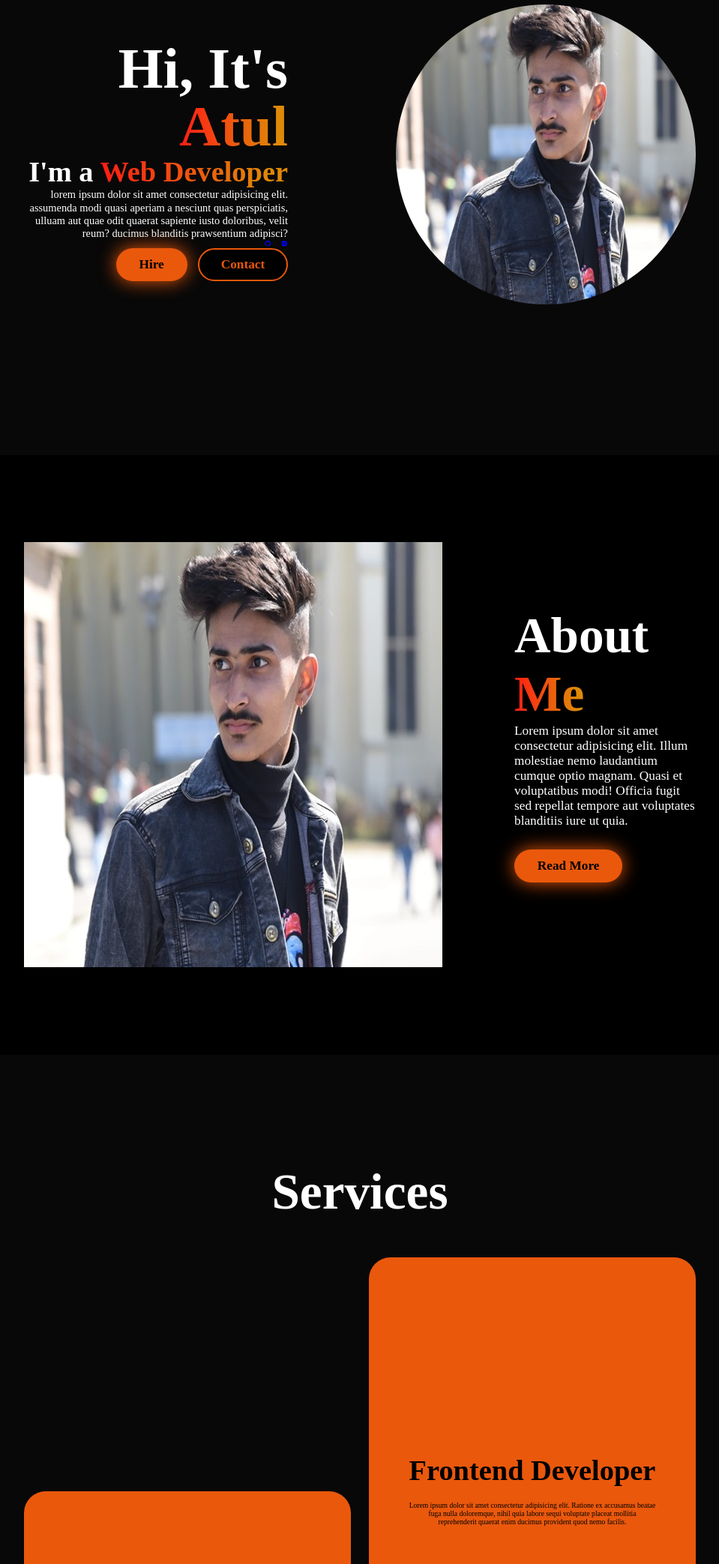
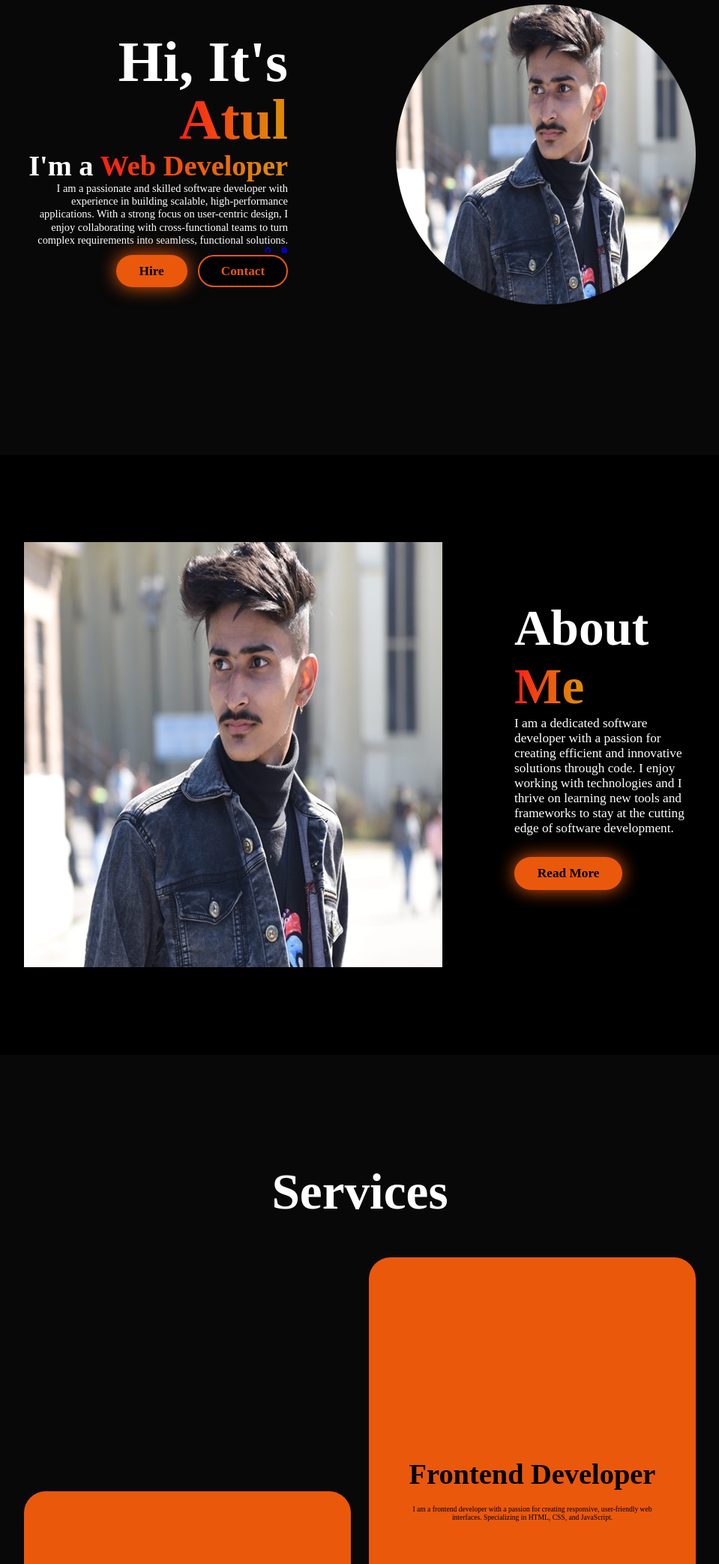
Before and after one commit to Atulsingh55/Atul, a plain HTML site: page index.html in a window 1280 px wide. Shown: the part 193-2279 px from the top of the page at 75% size, without its empty margins (160-1119 px from the left). Drawn offline with nearby package versions, Linux system fonts and the light colour scheme.

Commit message:
Update index.html

```diff
--- a/index.html
+++ b/index.html
@@ -36,9 +36,9 @@
                 I'm a <span>Web Developer</span>
             </h3>
             <p>
-                lorem ipsum dolor sit amet consectetur adipisicing elit. assumenda modi quasi
-                aperiam a nesciunt quas perspiciatis, ulluam aut quae odit quaerat sapiente
-                iusto doloribus,  velit reum? ducimus blanditis prawsentium adipisci?
+                I am a passionate and skilled software developer with experience in building scalable, high-performance applications.
+                With a strong focus on user-centric design, I enjoy collaborating with cross-functional teams to turn complex requirements
+                into seamless, functional solutions.
             </p>
 
             <div calss="social-icons">
@@ -77,7 +77,9 @@
 
         <div class="about-content">
             <h2>About <span>Me</span></h2>
-            <p>Lorem ipsum dolor sit amet consectetur adipisicing elit. Illum molestiae nemo laudantium cumque optio magnam. Quasi et voluptatibus modi! Officia fugit sed repellat tempore aut voluptates blanditiis iure ut quia.</p>
+            <p>
+            I am a dedicated software developer with a passion for creating efficient and innovative solutions through code. I enjoy working with technologies and I thrive on learning new tools and frameworks to stay at the cutting edge of software development.
+           </p>
             <a href="#" class="btn">Read More</a>
         </div>
     </div>
@@ -92,7 +94,7 @@
                 <div class="service-info">
                     <i class="bx bxl-figma"></i>
                     <h4> UI/UX Design</h4>
-                    <p>Lorem ipsum dolor sit amet consectetur adipisicing elit. Ratione ex accusamus beatae fuga nulla doloremque, nihil quia labore sequi voluptate placeat mollitia reprehenderit quaerat enim ducimus provident quod nemo facilis.</p>
+                    <p>As a UI/UX designer, I focus on crafting intuitive and engaging digital experiences that prioritize user needs.</p>
                 </div>
             </div>
 
@@ -101,7 +103,7 @@
                     <div class="service-info">
                         <i class="bx bxl-code"></i>
                         <h4>Frontend Developer</h4>
-                        <p>Lorem ipsum dolor sit amet consectetur adipisicing elit. Ratione ex accusamus beatae fuga nulla doloremque, nihil quia labore sequi voluptate placeat mollitia reprehenderit quaerat enim ducimus provident quod nemo facilis.</p>
+                        <p>I am a frontend developer with a passion for creating responsive, user-friendly web interfaces. Specializing in HTML, CSS, and JavaScript.</p>
                     </div>
                 </div>
 
@@ -110,7 +112,7 @@
                         <div class="service-info">
                             <i class="bx bxl-code-curly"></i>
                             <h4>Backend Developer</h4>
-                            <p>Lorem ipsum dolor sit amet consectetur adipisicing elit. Ratione ex accusamus beatae fuga nulla doloremque, nihil quia labore sequi voluptate placeat mollitia reprehenderit quaerat enim ducimus provident quod nemo facilis.</p>
+                            <p>As a backend developer, I specialize in building robust, scalable server-side systems that power modern applications.</p>
                         </div>
                     </div>
         </div>
@@ -125,7 +127,7 @@
                 <img src="project1.png" alt="">
 
                 <h3>Project 1</h3>
-                <p>Lorem ipsum dolor sit amet consectetur, adipisicing elit. Enim quos, dolorum, explicabo modi veniam autem iste iure facere aperiam similique quibusdam ducimus voluptates itaque necessitatibus est distinctio molestiae officiis eos.</p>
+                <p></p>
                 <div class="btn">Review Project</div>
             </div>
 
@@ -134,7 +136,7 @@
                 <img src="project2.png" alt="">
 
                 <h3>Project 2</h3>
-                <p>Lorem ipsum dolor sit amet consectetur, adipisicing elit. Enim quos, dolorum, explicabo modi veniam autem iste iure facere aperiam similique quibusdam ducimus voluptates itaque necessitatibus est distinctio molestiae officiis eos.</p>
+                <p>Lorem ipsum</p>
                 <div class="btn">Review Project</div>
             </div>
 
@@ -142,7 +144,7 @@
                 <img src="project3.png" alt="">
 
                 <h3>Project 3</h3>
-                <p>Lorem ipsum dolor sit amet consectetur, adipisicing elit. Enim quos, dolorum, explicabo modi veniam autem iste iure facere aperiam similique quibusdam ducimus voluptates itaque necessitatibus est distinctio molestiae officiis eos.</p>
+                <p></p>
                 <div class="btn">Review Project</div>
             </div>
         </div>
```
